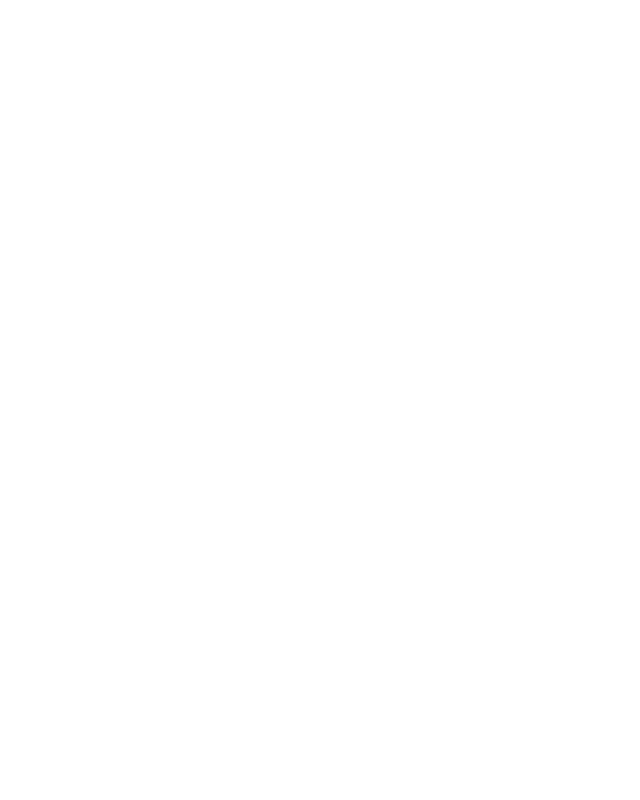
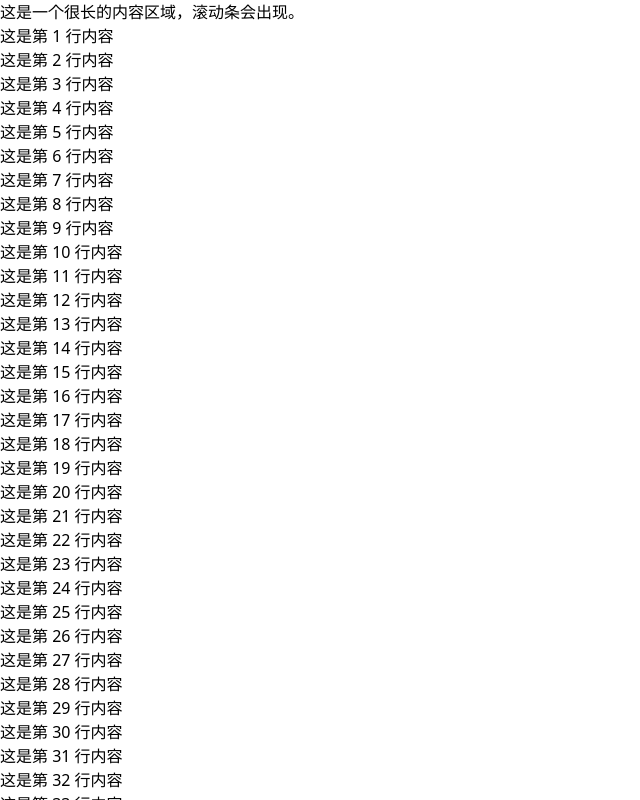
Before and after one commit to liyinred/nuxtjs-lucky, a Nuxt app: page /scroll in a window 1280 px wide. Before the commit this address had no page. Shown: the whole page, without its empty margins (0-640 px from the left). Built offline with nearby package versions, Linux system fonts and the light colour scheme; what @lucky-canvas/vue would draw is missing.

Commit message:
tailwindcss3

```diff
--- a/nuxt.config.ts
+++ b/nuxt.config.ts
@@ -1,5 +1,4 @@
 // https://nuxt.com/docs/api/configuration/nuxt-config
-import tailwindcss from "@tailwindcss/vite";
 export default defineNuxtConfig({
   compatibilityDate: "2024-11-01",
   devtools: { enabled: false },
@@ -18,22 +17,15 @@ export default defineNuxtConfig({
     port: 3000,
   },
 
-  css: [
-    // 引入全局 CSS 文件
-    "~/assets/css/global.css",
-    "~/assets/css/tailwindcss.css",
-  ],
+  css: ["~/assets/css/global.css"],
 
   routeRules: {
     // '/': { redirect: 'https://msbiox.com/' },
     "/": { redirect: "/lucky" },
   },
   // plugins: ["~/plugins/vue-lucky-canvas.js"],
-  vite: {
-    plugins: [tailwindcss()],
-  },
 
-  modules: ["@nuxtjs/i18n"],
+  modules: ["@nuxtjs/i18n", "@nuxtjs/tailwindcss"],
   i18n: {
     vueI18n: "./i18n.config.ts", // if you are using custom path, default
   },
--- /dev/null
+++ b/pages/scroll.vue
@@ -0,0 +1,31 @@
+<template>
+  <div class="scrollable-container">
+    <!-- 这里是可滚动内容 -->
+    <p>这是一个很长的内容区域，滚动条会出现。</p>
+    <div v-for="i in 1000" :key="i">这是第 {{ i }} 行内容</div>
+  </div>
+</template>
+
+<style scoped>
+.scrollable-container {
+  width: 100vw;
+  height: 100vh;
+  overflow: auto;
+}
+
+.scrollable-container::-webkit-scrollbar {
+  width: 10px;  /* 定义滚动条宽度 */
+  height: 10px; /* 定义滚动条高度（适用于水平滚动） */
+  display: none;
+}
+
+.scrollable-container::-webkit-scrollbar-thumb {
+  background-color: #888;
+  border-radius: 10px;
+}
+
+.scrollable-container::-webkit-scrollbar-thumb:hover {
+  background-color: #f70000;
+}
+
+</style>
--- a/pages/swiper.vue
+++ b/pages/swiper.vue
@@ -53,8 +53,8 @@ export default {
 }
 
 .swiper {
-  /* width: 100%;
-  height: 100%; */
+  width: 100%;
+  height: 100%;
 }
 
 .swiper-slide {
--- a/pages/tailwind.vue
+++ /dev/null
@@ -1,13 +0,0 @@
-<template>
-  <h1 class="text-3xl font-bold underline">
-    Hello world!
-  </h1>
-</template>
-
-<script lang="ts" setup>
-
-</script>
-
-<style>
-
-</style>
--- /dev/null
+++ b/tailwind.config.js
@@ -0,0 +1,8 @@
+/** @type {import('tailwindcss').Config} */
+export default {
+  content: [],
+  theme: {
+    extend: {},
+  },
+  plugins: [],
+}
```
Also changed, not shown: package.json (+4 -5 lines), 1 other file (tests, documents, lock files or other folders).
